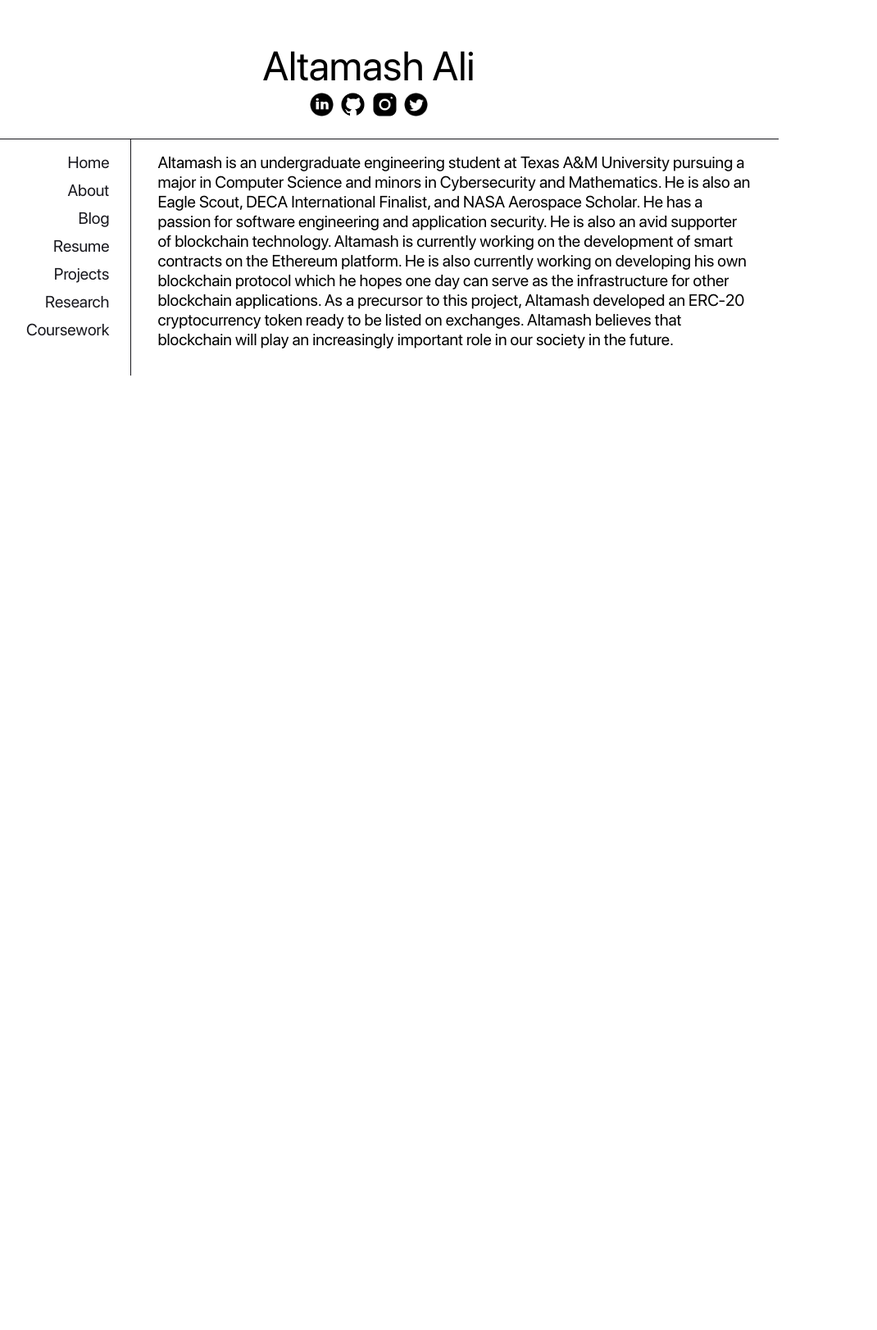
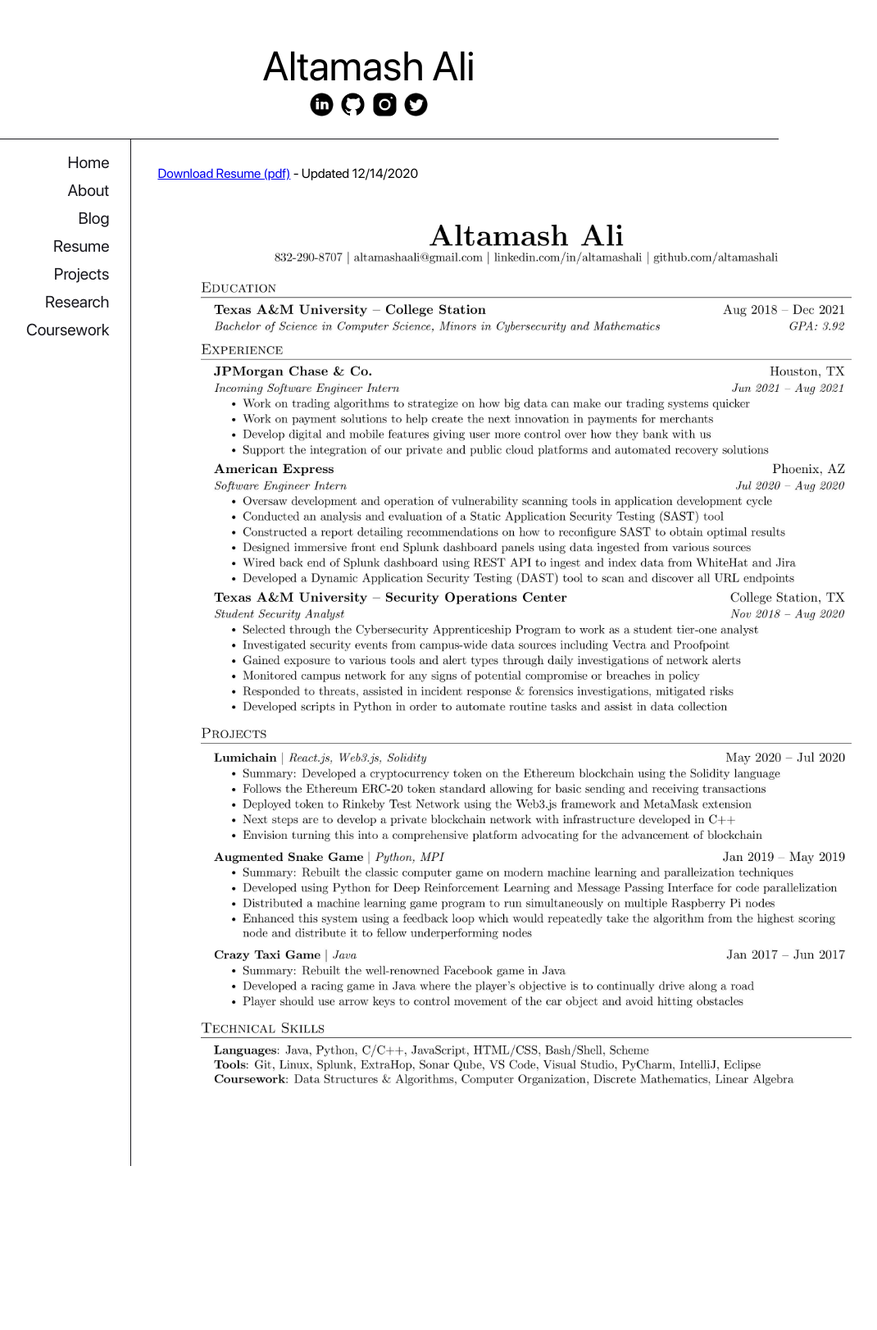
Before and after one commit to altamashali/altamashali.github.io, a PHP site: page /resume.html in a window 1400 px wide. Shown: the whole page at 82% size, without its empty margins (250-1320 px from the left). Before the commit the page ends 458 px from the top, so only its background shows below. Run offline with PHP 8.4, Linux system fonts and the light colour scheme.

Commit message:
Updated resume page

```diff
--- a/resume.html
+++ b/resume.html
@@ -39,9 +39,8 @@
             </div>
 
             <div class="right-container">
-                <p class="paragraph-text">
-                    Altamash is an undergraduate engineering student at Texas A&M University pursuing a major in Computer Science and minors in Cybersecurity and Mathematics. He is also an Eagle Scout, DECA International Finalist, and NASA Aerospace Scholar. He has a passion for software engineering and application security. He is also an avid supporter of blockchain technology. Altamash is currently working on the development of smart contracts on the Ethereum platform. He is also currently working on developing his own blockchain protocol which he hopes one day can serve as the infrastructure for other blockchain applications. As a precursor to this project, Altamash developed an ERC-20 cryptocurrency token ready to be listed on exchanges. Altamash believes that blockchain will play an increasingly important role in our society in the future.
-                </p>
+                <p style="margin-bottom: 0px;"><a class="external-link" href="./assets/resume.pdf" target="_blank">Download Resume (pdf)</a> - Updated 12/14/2020</p>
+                <img class="resume-image" src="./assets/resume-image.jpg">
             </div>
         </div>
     </body>
--- a/style.css
+++ b/style.css
@@ -81,3 +81,6 @@ body {
     text-decoration: none;
     color: #18181E;
 }
+.resume-image{
+    width: 900px;
+}
```
Also changed, not shown: index.html (+3 -4 lines), assets/resume-image.jpg (added), 1 other file.
